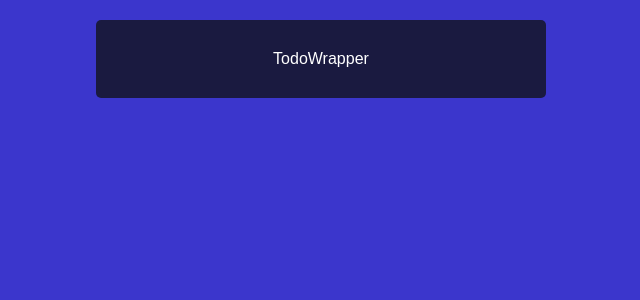
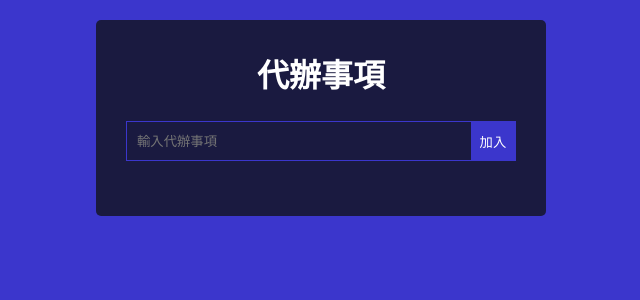
Before and after one commit to Yorn90104/React-Todo, a React (Vite) app: page / in a window 1280 px wide. Shown: the top 300 px of the page, without its empty margins (319-959 px from the left). Built offline with nearby package versions, Linux system fonts and the light colour scheme.

Commit message:
create-form

```diff
--- a/src/App.css
+++ b/src/App.css
@@ -21,3 +21,30 @@
     margin-top: 20px;
     text-align: center;
 }
+
+.create-form{
+    height: 40px;;
+    width: 100%;
+    margin: 25px 0px;
+    border: 1px solid #3b36cc;
+    display: flex;
+}
+
+.create-form > input{
+    outline: none;
+    border: none;
+    background:none;
+    color: white;
+    width: 100%;
+    height: 100%;
+    padding-left: 10px;
+}
+
+.create-form > button{
+    background-color: #3b36cc;
+    color: white;
+    border: none;
+    width: 50px;
+    height: 100%;
+    cursor: pointer;
+}
--- /dev/null
+++ b/src/components/CreateForm.jsx
@@ -0,0 +1,11 @@
+function CreateFrom() {
+    return (
+        <>
+            <form className="create-form">
+                <input type="text" placeholder="輸入代辦事項" />
+                <button type="submit">加入</button>
+            </form>
+        </>
+    );
+}
+export default CreateFrom;
--- a/src/components/TodoWrapper.jsx
+++ b/src/components/TodoWrapper.jsx
@@ -1,7 +1,9 @@
+import CreateFrom from "./CreateForm";
 function TodoWrapper() {
     return (
         <div className="wrapper">
-            TodoWrapper
+            <h1>代辦事項</h1>
+            <CreateFrom />
         </div>
     );
 }
```
